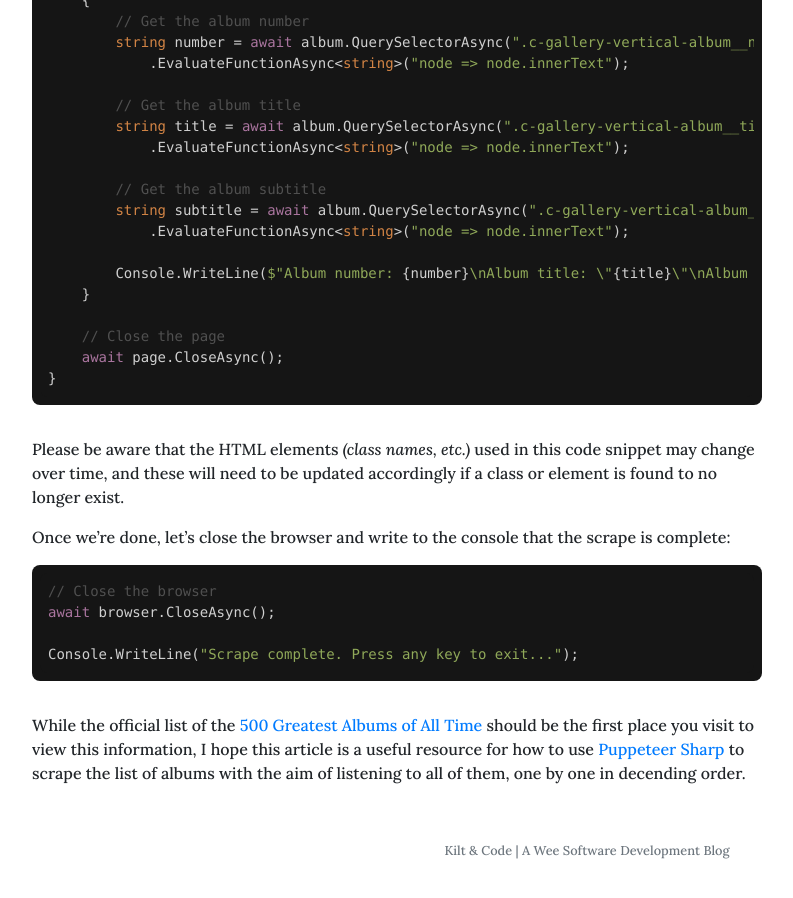
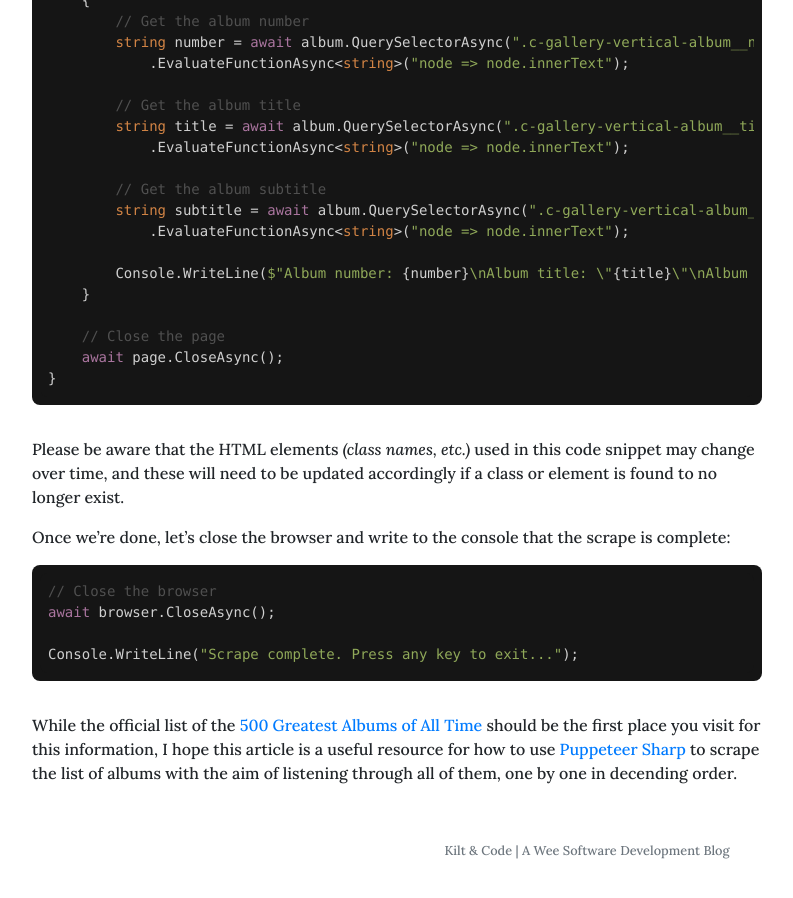
Before and after one commit to kiltandcode/kiltandcode.com, a Jekyll site: the page built from _posts/2020-10-14-scrape-the-500-greatest-albums-of-all-time-using-puppeteer-sharp.md, in a window 1280 px wide and 900 px high, scrolled down 1993 px. Shown: the whole window, without its empty margins (53-846 px from the left). Built offline with Jekyll 4.4.1, drawn with Linux system fonts in a browser that asks for light colours; nearby versions of some CDN libraries; some web fonts are replaced.

Commit message:
Update 2020-10-14-scrape-the-500-greatest-albums-of-all-time-using-puppeteer-sharp.md

```diff
--- a/_posts/2020-10-14-scrape-the-500-greatest-albums-of-all-time-using-puppeteer-sharp.md
+++ b/_posts/2020-10-14-scrape-the-500-greatest-albums-of-all-time-using-puppeteer-sharp.md
@@ -128,6 +128,6 @@ Console.WriteLine("Scrape complete. Press any key to exit...");
 
 While the official list of the
 [500 Greatest Albums of All Time](https://www.rollingstone.com/music/music-lists/best-albums-of-all-time-1062063/)
-should be the first place you visit to view this information, I hope this article is a useful resource for how to use
-[Puppeteer Sharp](https://www.puppeteersharp.com/) to scrape the list of albums with the aim of listening to all of
+should be the first place you visit for this information, I hope this article is a useful resource for how to use
+[Puppeteer Sharp](https://www.puppeteersharp.com/) to scrape the list of albums with the aim of listening through all of
 them, one by one in decending order.
```
